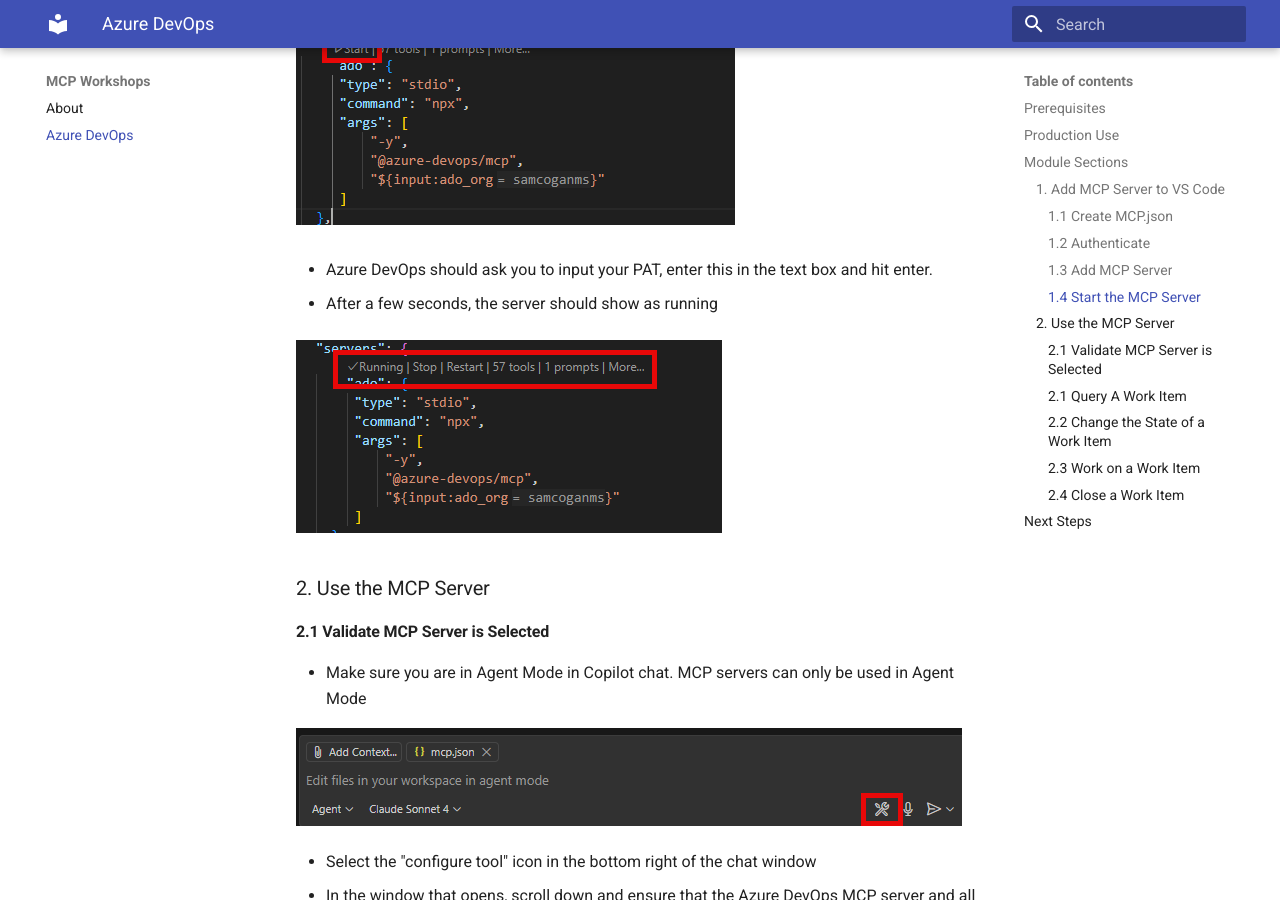
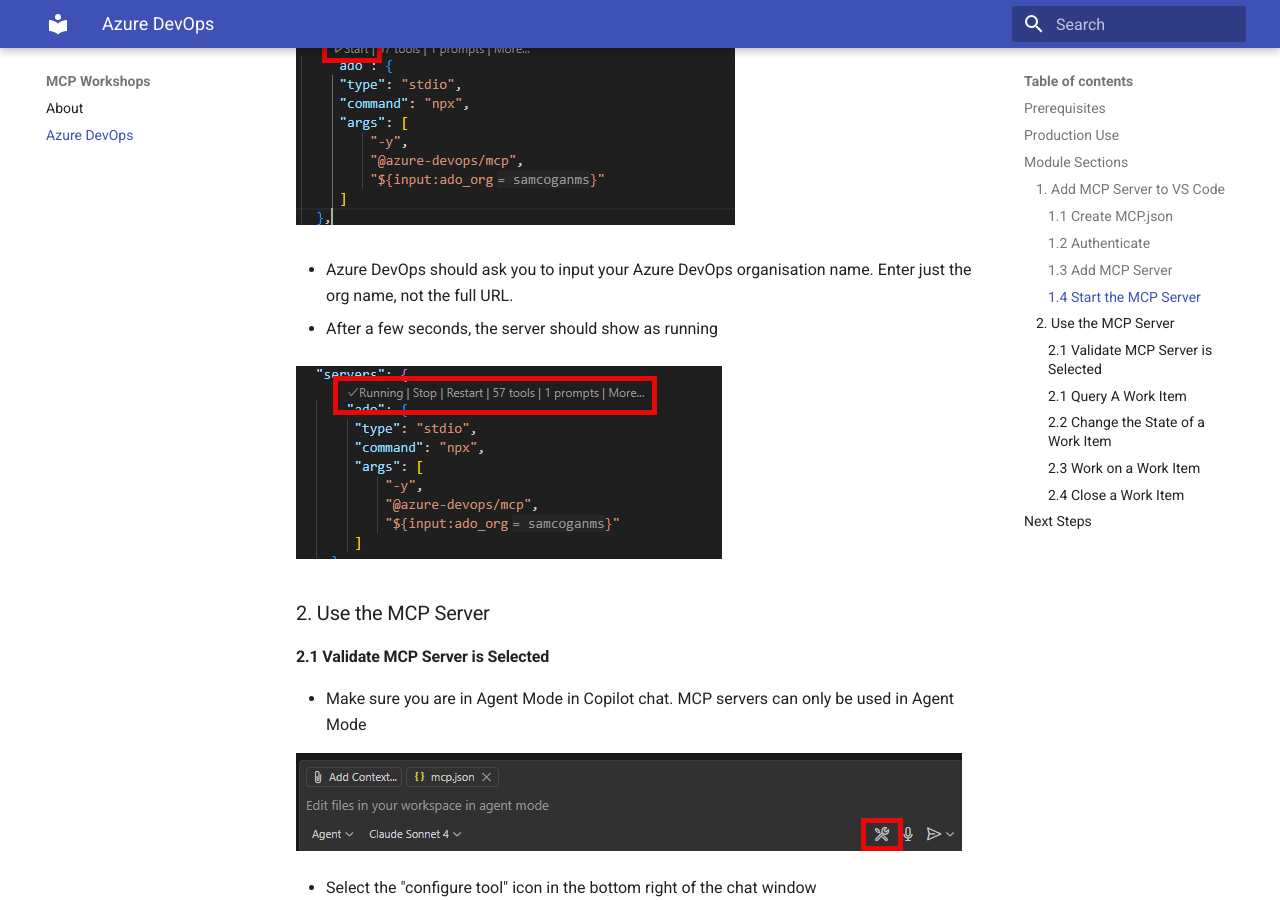
Before and after one commit to sam-cogan/mcp-workshops, an MkDocs documentation site: the page built from docs/azure-devops.md, in a window 1280 px wide and 900 px high, scrolled down 2082 px. Built offline with MkDocs 1.6.1 and Material for MkDocs 9.7.7, drawn with Linux system fonts in a browser that asks for light colours.

Commit message:
Clarify instructions for entering Azure DevOps organization name in MCP server setup

```diff
--- a/docs/azure-devops.md
+++ b/docs/azure-devops.md
@@ -79,7 +79,7 @@
 
 ![Start MCP Server](images/mcp-start.png)
 
-- Azure DevOps should ask you to input your PAT, enter this in the text box and hit enter.
+- Azure DevOps should ask you to input your Azure DevOps organisation name. Enter just the org name, not the full URL.
 
 - After a few seconds, the server should show as running
 
```
